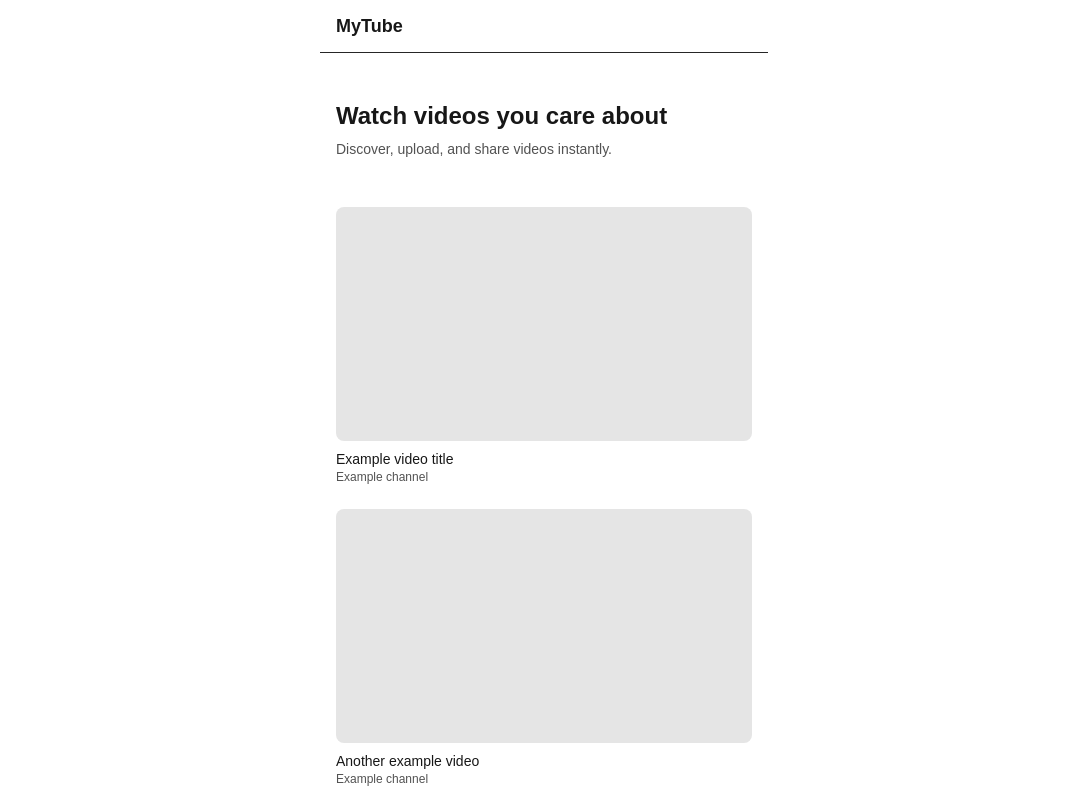
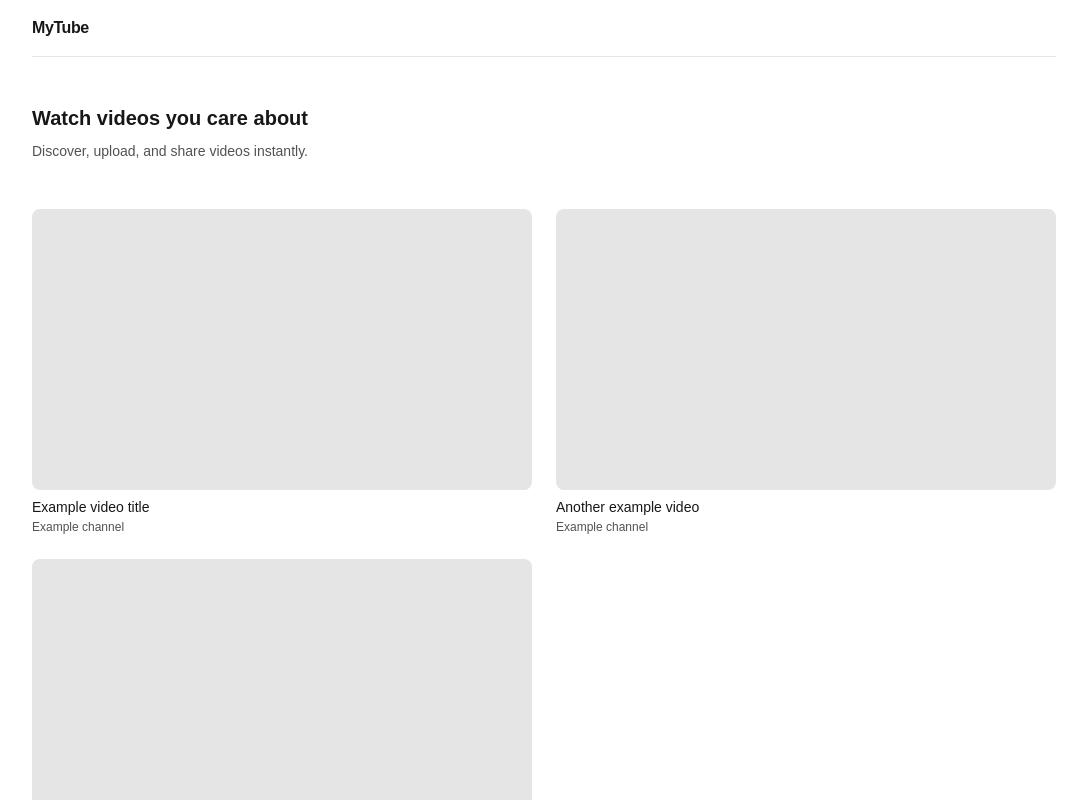
Before and after one commit to mauvesky1/Project-BTC, a Next.js app: page / in a window 1280 px wide. Shown: the top 800 px of the page, without its empty margins (96-1183 px from the left). Built offline with nearby package versions, Linux system fonts and the light colour scheme.

Commit message:
Adjust horizontal padding for desktop layouts

```diff
--- a/app/page.tsx
+++ b/app/page.tsx
@@ -5,7 +5,7 @@ import VideoFeed from "@/components/landing/VideoFeed";
 export default function HomePage() {
   return (
     <main className="min-h-screen flex justify-center">
-      <div className="w-full max-w-md space-y-6">
+      <div className="w-full max-w-md md:max-w-5xl space-y-6 pb-24">
         <Header />
         <Hero />
         <VideoFeed />
--- a/components/landing/Header.tsx
+++ b/components/landing/Header.tsx
@@ -1,7 +1,7 @@
 export default function Header() {
   return (
-      <header className="px-4 py-3 border-b border-neutral-800">
-        <h1 className="text-lg font-semibold">
+    <header className="px-4 md:px-0 py-4 border-b border-neutral-200">
+      <h1 className="text-base font-semibold tracking-tight">
         MyTube
       </h1>
     </header>
--- a/components/landing/Hero.tsx
+++ b/components/landing/Hero.tsx
@@ -1,11 +1,11 @@
 export default function Hero() {
   return (
-      <section className="px-4 py-6">
-        <h2 className="text-2xl font-semibold leading-tight">
+    <section className="px-4 md:px-0 py-6">
+      <h2 className="text-xl font-semibold leading-snug">
         Watch videos you care about
       </h2>
 
-        <p className="mt-2 text-sm text-neutral-600">
+      <p className="mt-2 text-sm text-neutral-600 max-w-xs">
         Discover, upload, and share videos instantly.
       </p>
     </section>
--- a/components/landing/VideoFeed.tsx
+++ b/components/landing/VideoFeed.tsx
@@ -17,7 +17,7 @@ const videos = [
 
 export default function VideoFeed() {
   return (
-    <section className="px-4 space-y-6">
+    <section className="px-4 md:px-0 grid grid-cols-1 gap-6 md:grid-cols-2">
       {videos.map((video, index) => (
         <VideoItem
           key={index}
--- a/components/landing/VideoItem.tsx
+++ b/components/landing/VideoItem.tsx
@@ -5,10 +5,11 @@ type VideoItemProps = {
 
 export default function VideoItem({ title, channel }: VideoItemProps) {
   return (
-      <div>
+    <div className="space-y-2">
       <div className="aspect-video bg-neutral-200 rounded-lg" />
 
-        <p className="mt-2 text-sm font-medium">
+      <div className="space-y-0.5">
+        <p className="text-sm font-medium leading-snug">
           {title}
         </p>
 
@@ -16,5 +17,6 @@ type VideoItemProps = {
           {channel}
         </p>
       </div>
+    </div>
   );
 }
```
Lines whose indentation alone changed are shown as unchanged.
